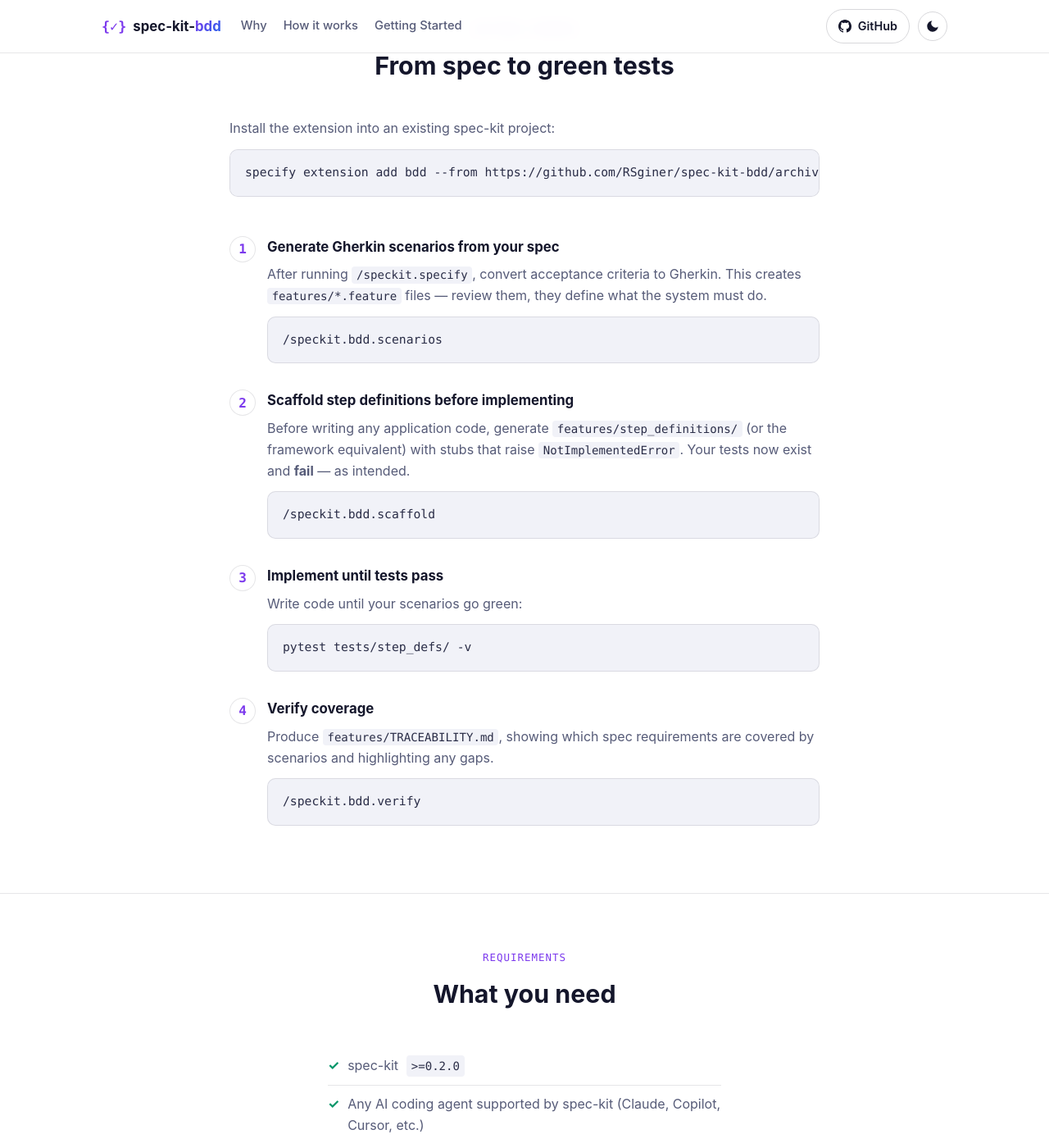
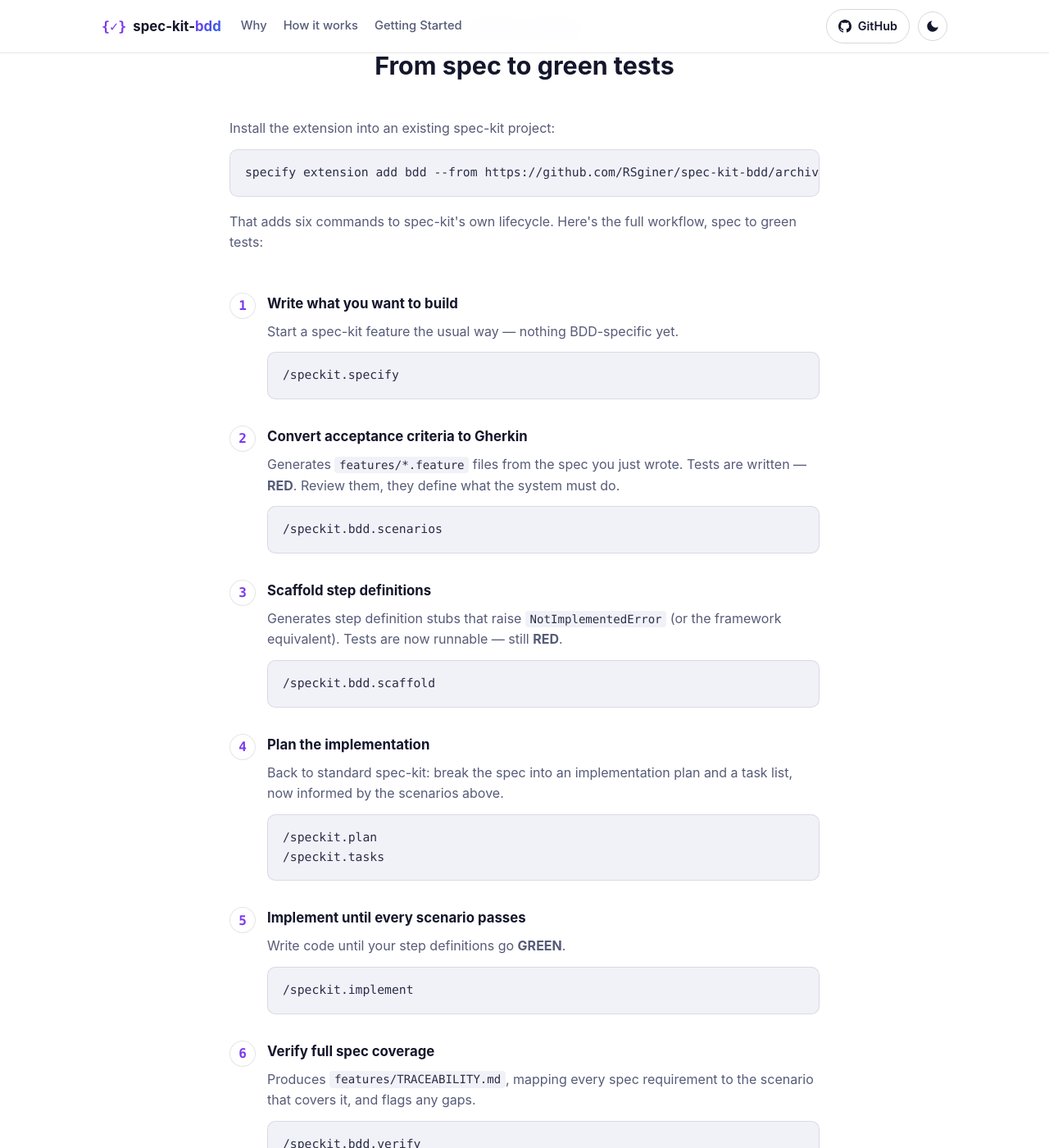
Before and after one commit to RSginer/spec-kit-bdd, a Jekyll site: the page built from index.md, in a window 1280 px wide and 1400 px high, scrolled down 2821 px. Shown: the whole window at 82% size. Built offline with Jekyll 4.4.1, drawn with Linux system fonts in a browser that asks for light colours.

Commit message:
feat(site): show the full spec-kit workflow in Getting Started
Replace the 4-step BDD-only walkthrough with the complete 6-step
lifecycle from docs/usage.md: specify -> bdd.scenarios -> bdd.scaffold
-> plan+tasks -> implement -> bdd.verify. Previously the site's
Getting Started section skipped the underlying spec-kit commands
(specify, plan, tasks) and substituted a raw pytest invocation for
speckit.implement, understating how the extension fits into spec-kit
proper.

Co-Authored-By: Claude Sonnet 5 <noreply@anthropic.com>

```diff
--- a/index.md
+++ b/index.md
@@ -139,27 +139,39 @@ description: >-
     <div class="install-block">
       <p>Install the extension into an existing spec-kit project:</p>
       <pre><code>specify extension add bdd --from https://github.com/{{ site.repository }}/archive/refs/tags/v1.0.2.zip</code></pre>
+      <p>That adds six commands to spec-kit's own lifecycle. Here's the full workflow, spec to green tests:</p>
     </div>
 
     <div class="steps">
       <div class="step">
-        <h3>Generate Gherkin scenarios from your spec</h3>
-        <p>After running <code>/speckit.specify</code>, convert acceptance criteria to Gherkin. This creates <code>features/*.feature</code> files &mdash; review them, they define what the system must do.</p>
+        <h3>Write what you want to build</h3>
+        <p>Start a spec-kit feature the usual way &mdash; nothing BDD-specific yet.</p>
+        <pre><code>/speckit.specify</code></pre>
+      </div>
+      <div class="step">
+        <h3>Convert acceptance criteria to Gherkin</h3>
+        <p>Generates <code>features/*.feature</code> files from the spec you just wrote. Tests are written &mdash; <strong>RED</strong>. Review them, they define what the system must do.</p>
         <pre><code>/speckit.bdd.scenarios</code></pre>
       </div>
       <div class="step">
-        <h3>Scaffold step definitions before implementing</h3>
-        <p>Before writing any application code, generate <code>features/step_definitions/</code> (or the framework equivalent) with stubs that raise <code>NotImplementedError</code>. Your tests now exist and <strong>fail</strong> &mdash; as intended.</p>
+        <h3>Scaffold step definitions</h3>
+        <p>Generates step definition stubs that raise <code>NotImplementedError</code> (or the framework equivalent). Tests are now runnable &mdash; still <strong>RED</strong>.</p>
         <pre><code>/speckit.bdd.scaffold</code></pre>
       </div>
       <div class="step">
-        <h3>Implement until tests pass</h3>
-        <p>Write code until your scenarios go green:</p>
-        <pre><code>pytest tests/step_defs/ -v</code></pre>
+        <h3>Plan the implementation</h3>
+        <p>Back to standard spec-kit: break the spec into an implementation plan and a task list, now informed by the scenarios above.</p>
+        <pre><code>/speckit.plan
+/speckit.tasks</code></pre>
       </div>
       <div class="step">
-        <h3>Verify coverage</h3>
-        <p>Produce <code>features/TRACEABILITY.md</code>, showing which spec requirements are covered by scenarios and highlighting any gaps.</p>
+        <h3>Implement until every scenario passes</h3>
+        <p>Write code until your step definitions go <strong>GREEN</strong>.</p>
+        <pre><code>/speckit.implement</code></pre>
+      </div>
+      <div class="step">
+        <h3>Verify full spec coverage</h3>
+        <p>Produces <code>features/TRACEABILITY.md</code>, mapping every spec requirement to the scenario that covers it, and flags any gaps.</p>
         <pre><code>/speckit.bdd.verify</code></pre>
       </div>
     </div>
```
